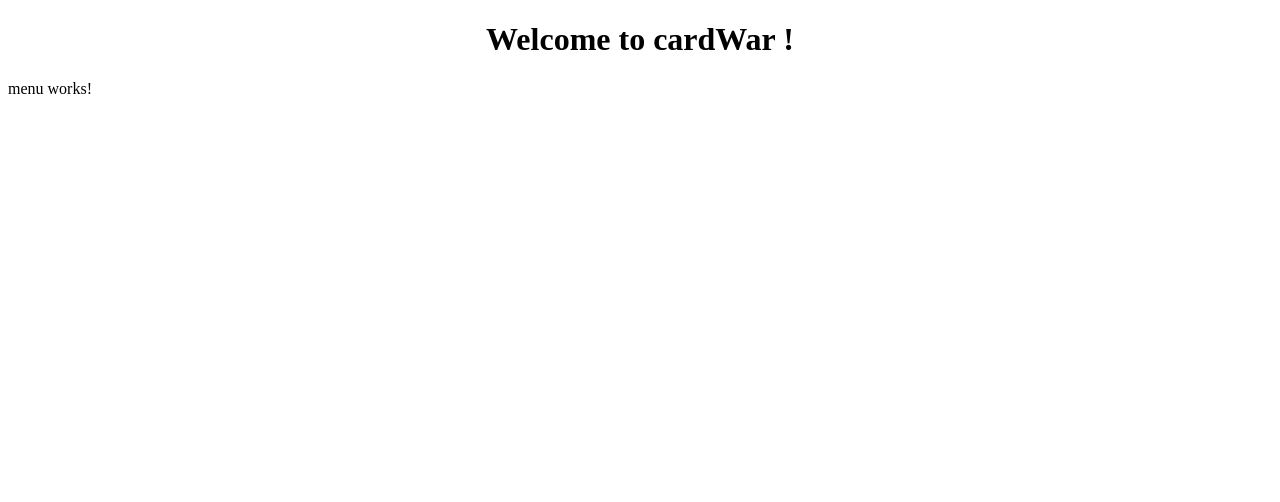
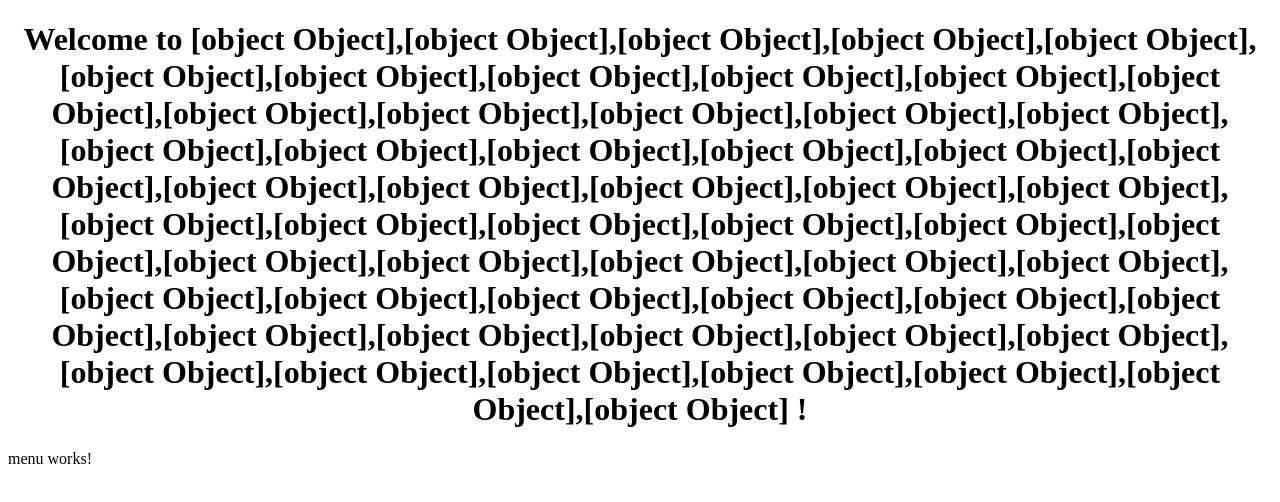
Before and after one commit to neuracr/cardWar, an Angular app in the folder cardWar/: page /menu in a window 1280 px wide. Shown: the top 502 px of the page. Built offline with nearby package versions, Linux system fonts and the light colour scheme.

Commit message:
test de commit inutile

```diff
--- a/cardWar/src/app/app.component.html
+++ b/cardWar/src/app/app.component.html
@@ -1,7 +1,7 @@
 <!--The content below is only a placeholder and can be replaced.-->
 <div style="text-align:center">
   <h1>
-    Welcome to {{ title }} !
+    Welcome to {{ cards }} !
   </h1>
 </div>
 <router-outlet></router-outlet>
```
